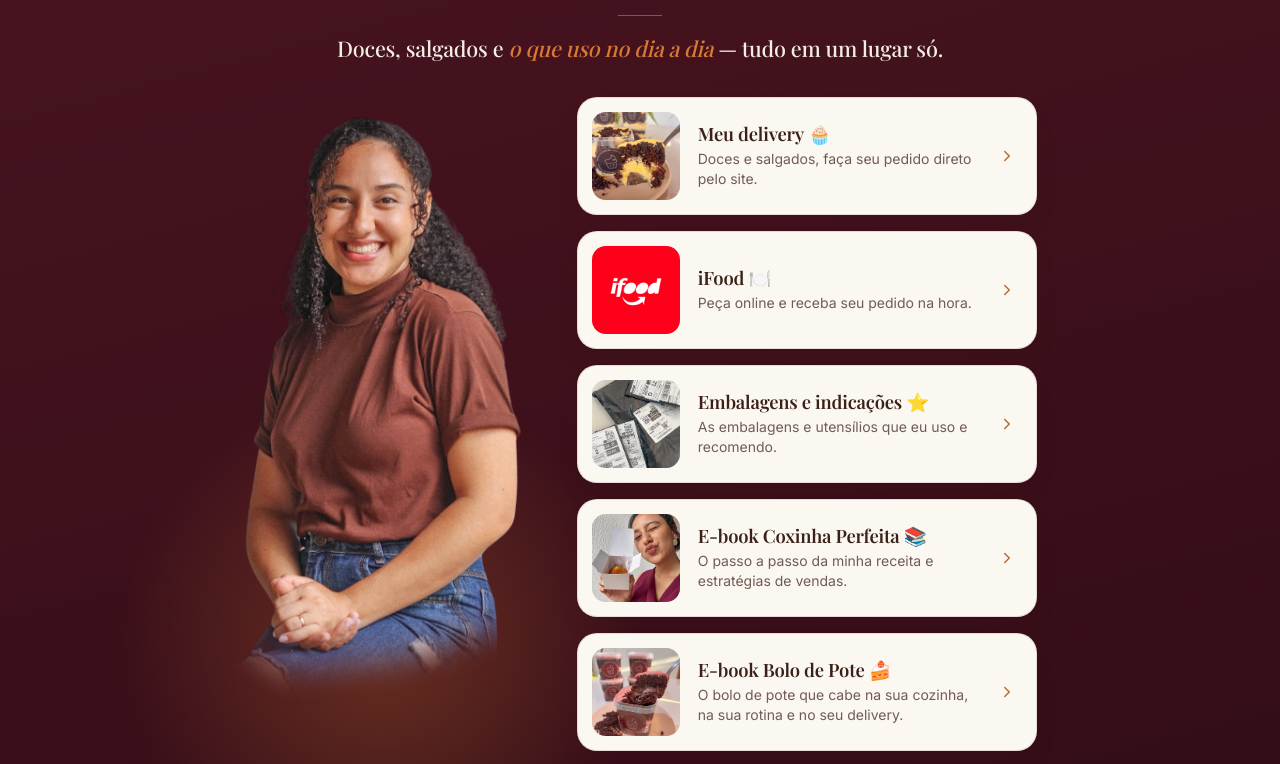
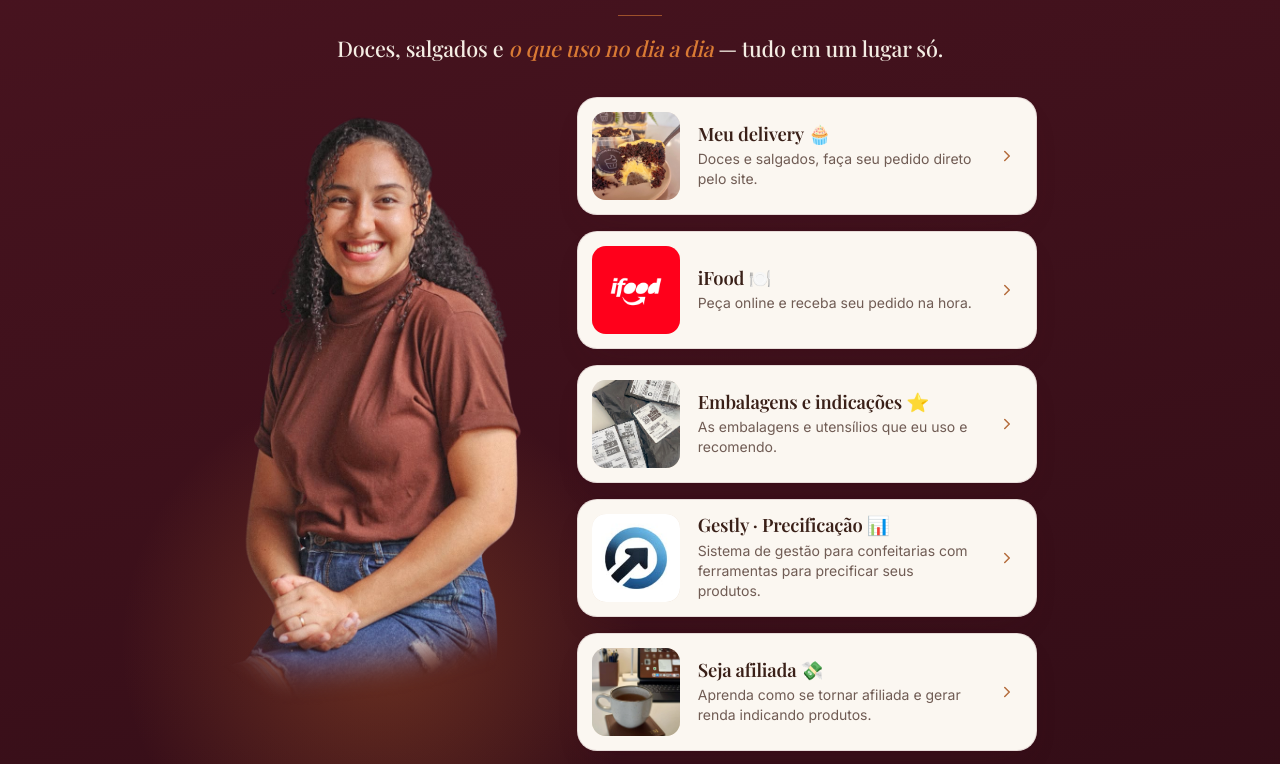
Before and after one commit to paulaferreiraconfeitaria/links, a plain HTML site: page index.html in a window 1280 px wide. Shown: the part 155-919 px from the top of the page. Drawn offline with nearby package versions, Linux system fonts and the light colour scheme.

Commit message:
Atualiza links para Gestly e afiliadas

```diff
--- a/index.html
+++ b/index.html
@@ -4,7 +4,7 @@
 <meta charset="utf-8">
 <meta name="viewport" content="width=device-width, initial-scale=1, viewport-fit=cover">
 <title>Paula Ferreira Confeitaria · Links</title>
-<meta name="description" content="Delivery, embalagens que eu uso, e-book da Coxinha Perfeita e mais.">
+<meta name="description" content="Delivery, embalagens, aplicativo Gestly para precificação e oportunidades de renda com indicações.">
 
 <!-- EDITÁVEL · ÍCONE DA PÁGINA — dois arquivos quadrados:
      assets/icone.png       → navegador no modo CLARO
@@ -19,7 +19,7 @@
 <!-- EDITÁVEL · OPEN GRAPH — troque TROCAR-PELA-URL-FINAL pela URL publicada -->
 <meta property="og:type" content="website">
 <meta property="og:title" content="Paula Ferreira Confeitaria · Links">
-<meta property="og:description" content="Delivery, embalagens que eu uso, e-book da Coxinha Perfeita e mais.">
+<meta property="og:description" content="Delivery, embalagens, aplicativo Gestly para precificação e oportunidades de renda com indicações.">
 <meta property="og:url" content="https://TROCAR-PELA-URL-FINAL">
 <meta property="og:image" content="https://TROCAR-PELA-URL-FINAL/assets/icone.png">
 <meta name="twitter:card" content="summary_large_image">
@@ -503,40 +503,40 @@ body{
              stroke-linejoin="round" aria-hidden="true"><path d="M9 6l6 6-6 6"/></svg>
       </a>
 
-      <!-- EDITÁVEL · LINK 3 — e-book -->
+      <!-- EDITÁVEL · LINK 3 — aplicativo Gestly para precificação -->
       <a class="card reveal"
-         href="https://coxinhaperfeita.paulaferreirasouzasena.workers.dev"
+         href="https://go.hotmart.com/E107353549X?ap=aedc"
          target="_blank" rel="noopener">
         <span class="card-thumb">
           <!-- EDITÁVEL · IMAGEM DO CARD 3 (1:1) -->
-          <img src="assets/card-ebook.jpeg" alt="" aria-hidden="true" loading="lazy"
+          <img src="assets/card-gestly.jpg" alt="" aria-hidden="true" loading="lazy"
                onerror="this.remove()">
         </span>
         <span class="card-body">
           <!-- EDITÁVEL · TÍTULO DO CARD 3 -->
-          <h2 class="card-title">E-book Coxinha Perfeita&nbsp;📚</h2>
+          <h2 class="card-title">Gestly · Precificação&nbsp;📊</h2>
           <!-- EDITÁVEL · DESCRIÇÃO DO CARD 3 -->
-          <span class="card-desc">O passo a passo da minha receita e estratégias de vendas.</span>
+          <span class="card-desc">Sistema de gestão para confeitarias com ferramentas para precificar seus produtos.</span>
         </span>
         <svg class="card-arrow" width="18" height="18" viewBox="0 0 24 24" fill="none"
              stroke="currentColor" stroke-width="2" stroke-linecap="round"
              stroke-linejoin="round" aria-hidden="true"><path d="M9 6l6 6-6 6"/></svg>
       </a>
 
-      <!-- EDITÁVEL · LINK 4 — e-book bolos -->
+      <!-- EDITÁVEL · LINK 4 — afiliadas e renda com indicações -->
       <a class="card reveal"
-         href="https://bolodepote.paulaferreirasouzasena.workers.dev/"
+         href="https://canva.link/asdai6ov9w4lkz7"
          target="_blank" rel="noopener">
         <span class="card-thumb">
           <!-- EDITÁVEL · IMAGEM DO CARD 4 (1:1) -->
-          <img src="assets/card-ebook_bolos.jpg" alt="" aria-hidden="true" loading="lazy"
+          <img src="assets/card-afiliadas.png" alt="" aria-hidden="true" loading="lazy"
                onerror="this.remove()">
         </span>
         <span class="card-body">
           <!-- EDITÁVEL · TÍTULO DO CARD 4 -->
-          <h2 class="card-title">E-book Bolo de Pote&nbsp;🍰</h2>
+          <h2 class="card-title">Seja afiliada&nbsp;💸</h2>
           <!-- EDITÁVEL · DESCRIÇÃO DO CARD 4 -->
-          <span class="card-desc">O bolo de pote que cabe na sua cozinha, na sua rotina e no seu delivery.</span>
+          <span class="card-desc">Aprenda como se tornar afiliada e gerar renda indicando produtos.</span>
         </span>
         <svg class="card-arrow" width="18" height="18" viewBox="0 0 24 24" fill="none"
              stroke="currentColor" stroke-width="2" stroke-linecap="round"
```
Also changed, not shown: assets/card-afiliadas.png (added), assets/card-ebook.jpeg (deleted), assets/card-ebook_bolos.jpg (deleted), assets/card-gestly.jpg (added), assets/card-ifood.jpg (deleted), 1 other file.
